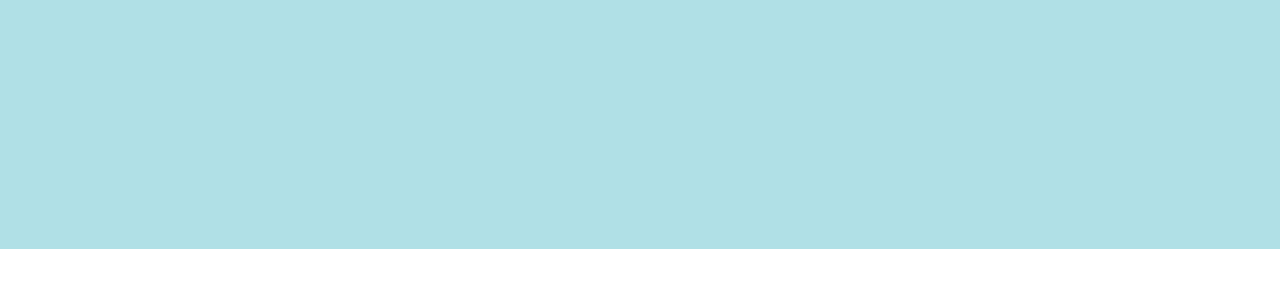
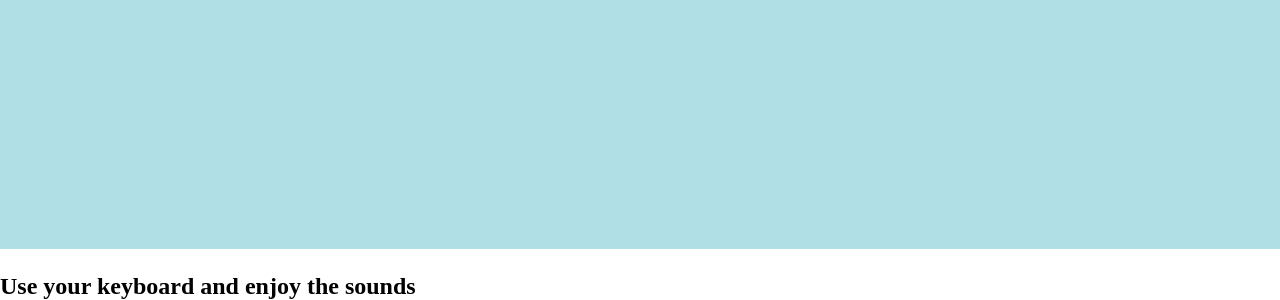
Before and after one commit to rishirt/patatap, a plain HTML site: page index.html in a window 1280 px wide. Shown: the part 551-851 px from the top of the page. Before the commit the page ends 804 px from the top, so only its background shows below. Drawn offline with nearby package versions, Linux system fonts and the light colour scheme.

Commit message:
update index.html

```diff
--- a/index.html
+++ b/index.html
@@ -1,7 +1,7 @@
 <!DOCTYPE html>
 <html>
 <head>
-	<title>Circles</title>
+	<title>PataTap</title>
 	<script type="text/javascript" src="paper-full.js"></script>
 	<script type="text/javascript" src="https://cdnjs.cloudflare.com/ajax/libs/howler/1.1.28/howler.js"></script>
 	<link rel="stylesheet" type="text/css" href="index.css">
@@ -190,5 +190,6 @@
 </head>
 <body>
 	<canvas id="myCanvas" resize></canvas>
+	<h2>Use your keyboard and enjoy the sounds</h2>
 </body>
 </html>
```
